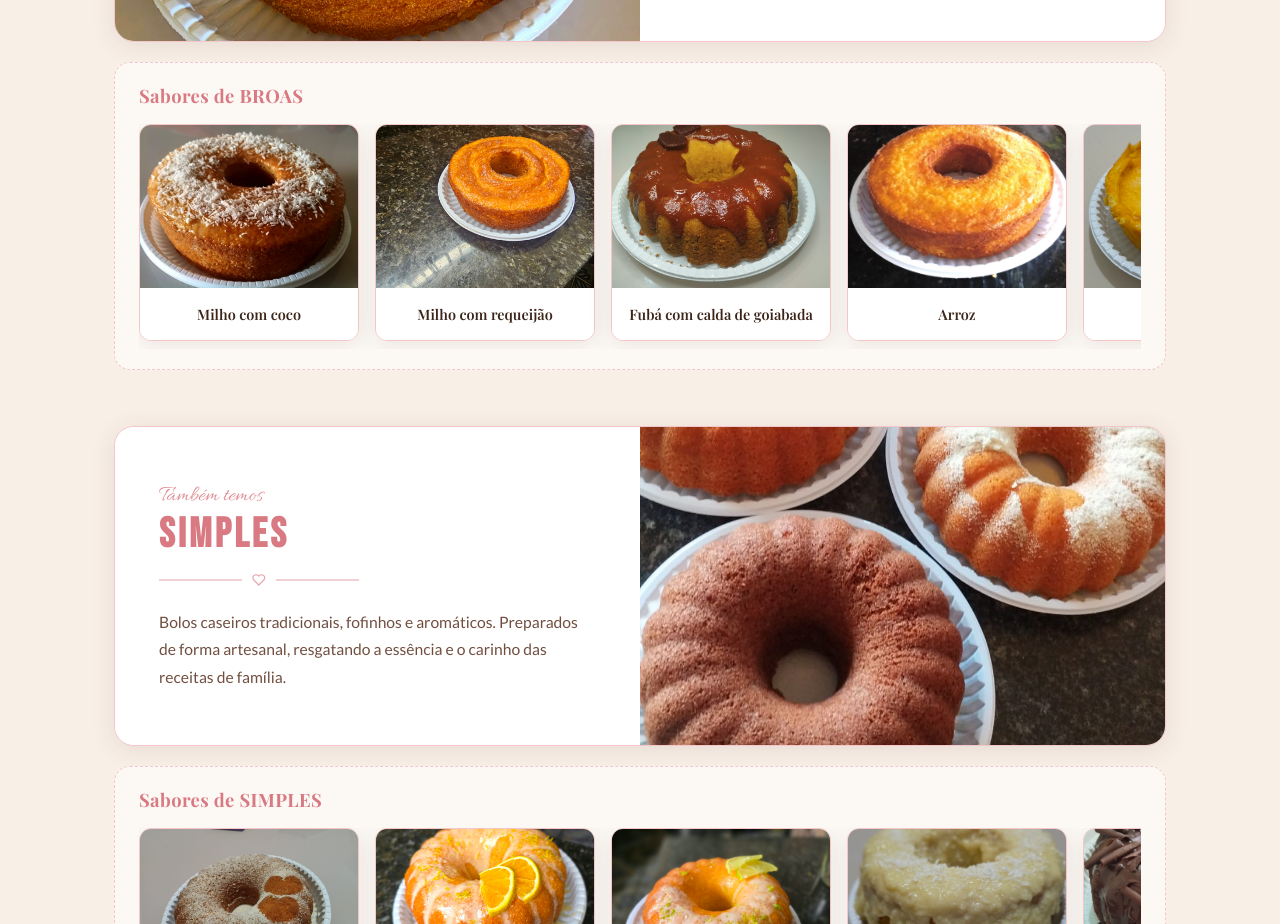
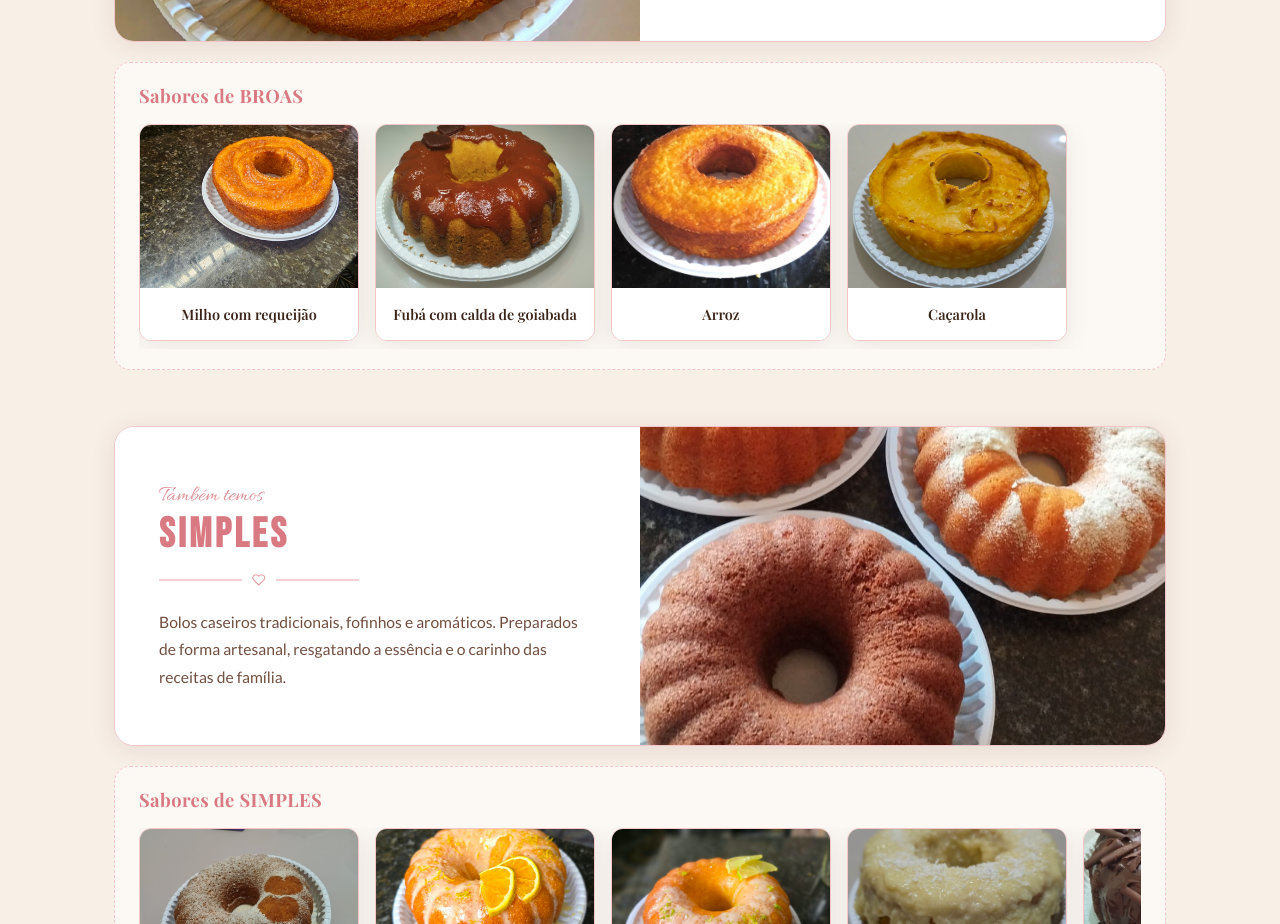
Before and after one commit to gabriel-calili/Site-Boleria, a React (Vite) app: page / in a window 1280 px wide. Shown: the part 4240-5164 px from the top of the page. Built offline with nearby package versions, Linux system fonts and the light colour scheme; a web font is replaced by a local one.

Commit message:
Remove Milho com coco from Broas section

```diff
--- a/src/components/Menu.jsx
+++ b/src/components/Menu.jsx
@@ -64,7 +64,6 @@ export const categories = [
     coverAlt: 'Broa caseira de fubá decorada com corações de goiabada',
     description: 'Tradição e aconchego em cada pedaço. Broas caseiras assadas com textura crocante por fora e macia por dentro, perfeitas para o café da tarde em família.',
     flavors: [
-      { name: 'Milho com coco', image: '/menu/broa-milho-coco.jpg' },
       { name: 'Milho com requeijão', image: '/menu/broa-milho-requeijao.jpg' },
       { name: 'Fubá com calda de goiabada', image: '/menu/broa-fuba-goiabada.jpg' },
       { name: 'Arroz', image: '/menu/broa-arroz.jpg' },
```
Also changed, not shown: public/menu/broa-milho-coco.jpg (deleted).
